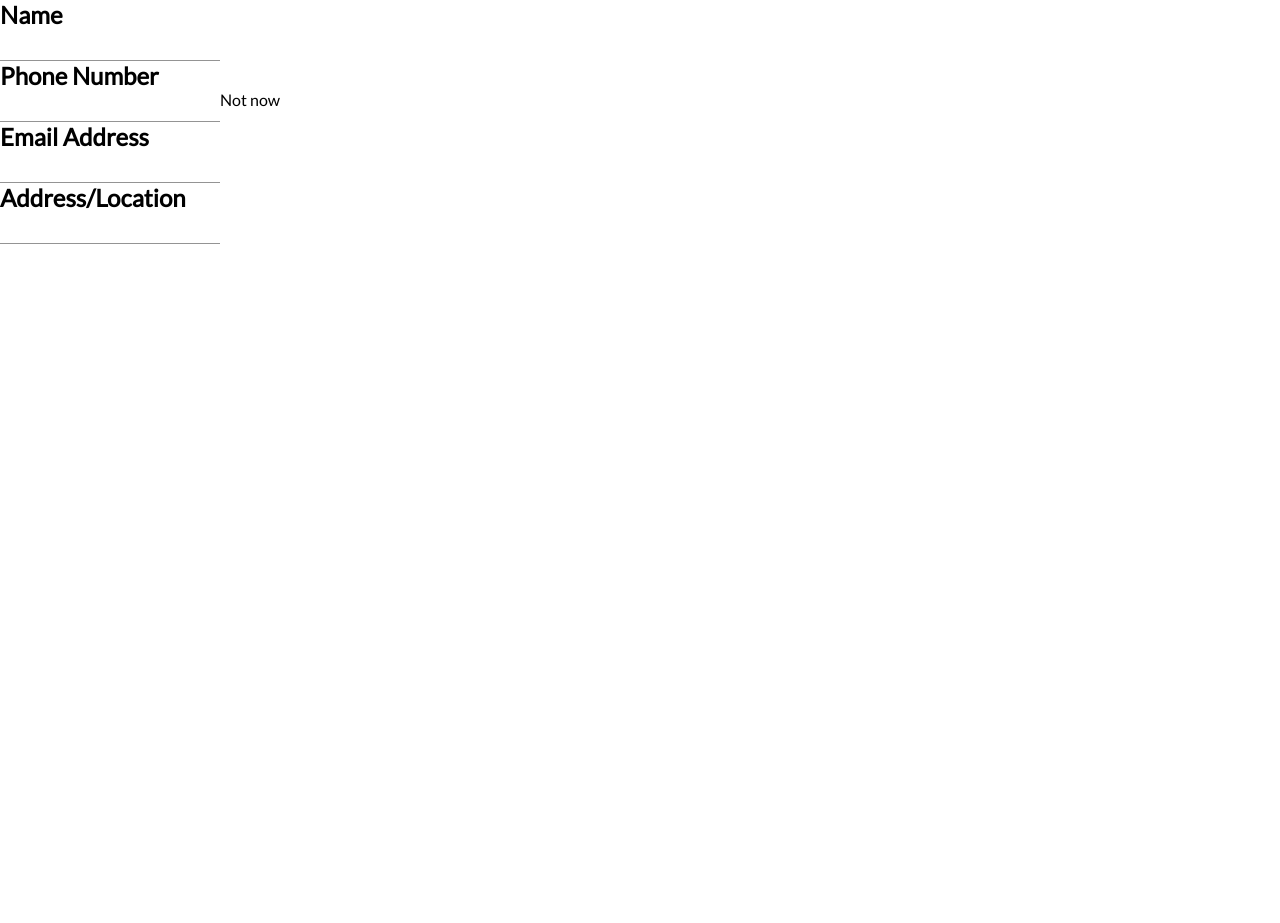
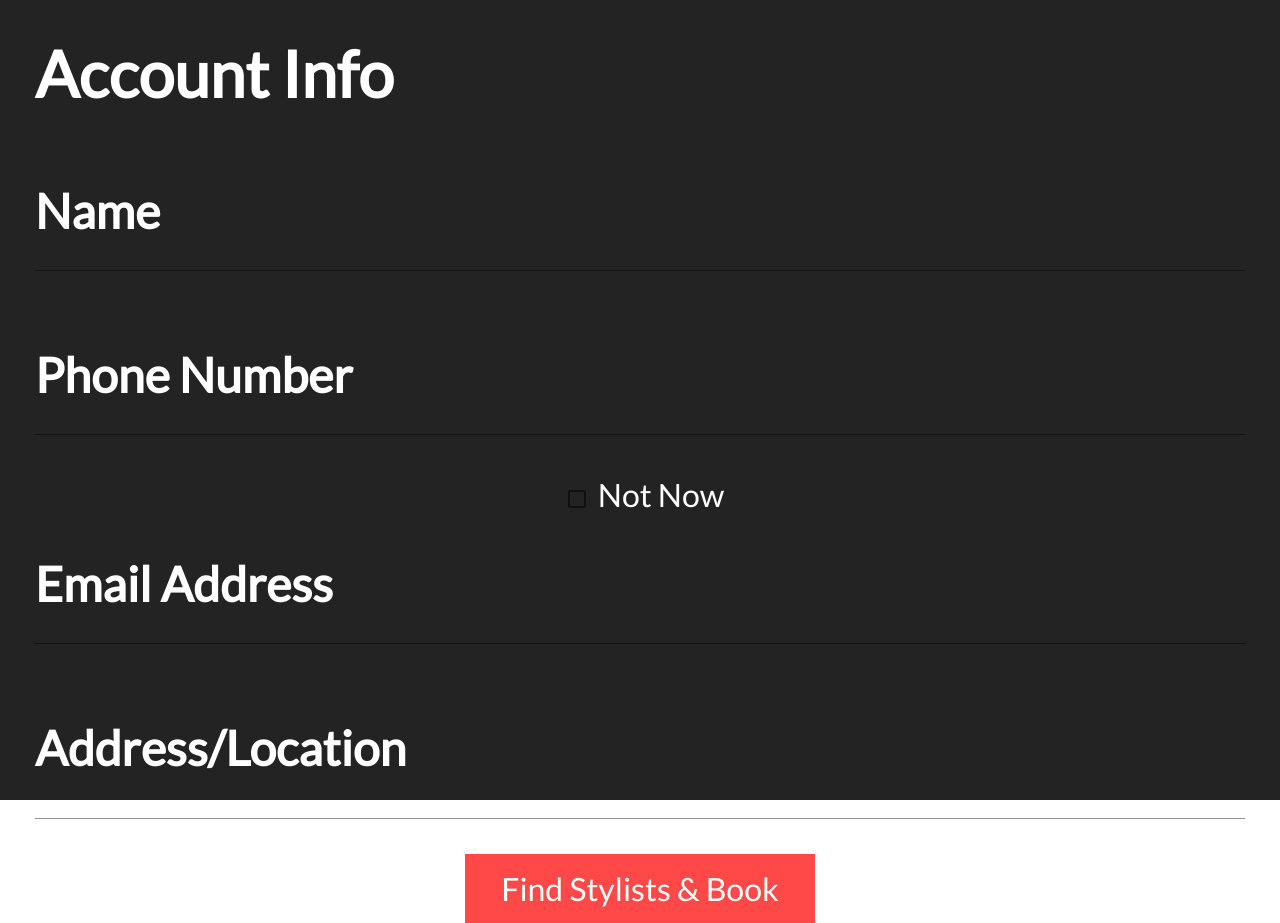
Before and after one commit to rezerve-startup/rezerve, a React (Create React App) app: page /customer-signup in a window 1280 px wide. Before the commit the page ends 800 px from the top, so only its background shows below. Built offline with nearby package versions, Linux system fonts and the light colour scheme.

Commit message:
styles check

```diff
--- a/src/pagesRoute/customer-signup/CustomerCreationPage.js
+++ b/src/pagesRoute/customer-signup/CustomerCreationPage.js
@@ -1,32 +1,45 @@
 import React, {useState} from 'react'
 import logo from '../../images/avatar.jpg'
-import {ClickAwayListener, TextField} from '@material-ui/core/'
+import {ClickAwayListener, TextField, Checkbox} from '@material-ui/core/'
 import './customerSignup.css'
 
 
 function CustomerCreationPage(){
     return(
-<div ClassName="main">
-        <div ClassName="page-items">
-            <h2>Name</h2>
-            <TextField/>
+<div class="main">
+
+        <div class="page-items">
+                    <h1>Account Info</h1>
         </div>
 
-        <div ClassName="page-items">
-            <h2>Phone Number</h2>
-            <TextField/>
-            <a>Not now</a>
+        <div class="page-items">
+            <h2>Name</h2>
+            <TextField color="secondary" fullWidth/>
         </div>
 
-        <div ClassName="page-items">
+        <div class="page-items">
+            <h2>Phone Number</h2>
+            <TextField color="secondary" fullWidth/>
+        </div>
+
+        <div class="checkbox">
+            <Checkbox/>
+            <span>Not Now</span>
+        </div>
+
+        <div class="page-items">
             <h2>Email Address</h2>
-            <TextField/>
+            <TextField color="secondary" fullWidth/>
         </div>
 
 
-        <div ClassName="page-items">
+        <div class="page-items">
             <h2>Address/Location</h2>
-            <TextField/>
+            <TextField color="secondary" fullWidth class="textbox"/>
+        </div>
+
+        <div>
+            <button class="button">Find Stylists & Book</button>
         </div>
 </div>
     )
--- a/src/pagesRoute/customer-signup/customerSignup.css
+++ b/src/pagesRoute/customer-signup/customerSignup.css
@@ -1,10 +1,35 @@
-main {
+.main {
     background-color: #232323;
-    font-family: sans-serif;
-    color: #FFFFFF;
     align-items: center;
+
+    height: 100vh;
 }
 
-page-items {
+.page-items {
+    display: flexbox;
+    padding: 35px;
+
+    color:#FFFFFF;
+    font-family: serif;
+    font-size: 2.5vmax;
+}
+
+.button{
+    background-color: #FF4949;
+    border: none;
+    color: white;
+    padding: 15px 36px;
+    text-align: center;
+    text-decoration: none;
     display: flex;
+    font-size: 2.5vmax;
+    margin: auto;
+    cursor: pointer;
 }
+
+.checkbox{
+    color: #FFFFFF;
+    font-size: 2.5vmax;
+    justify-content: center;
+    text-align: center;
+}
```
